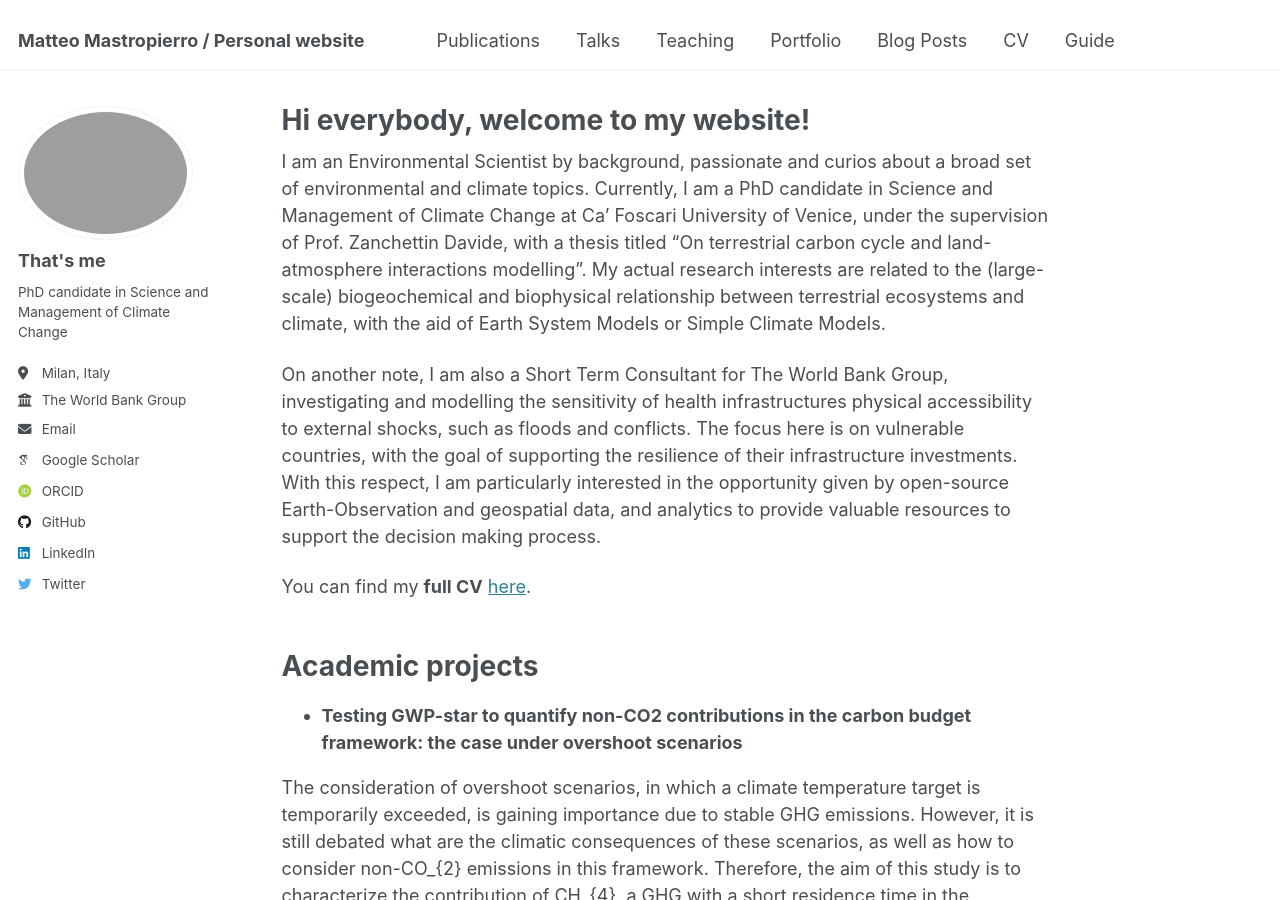
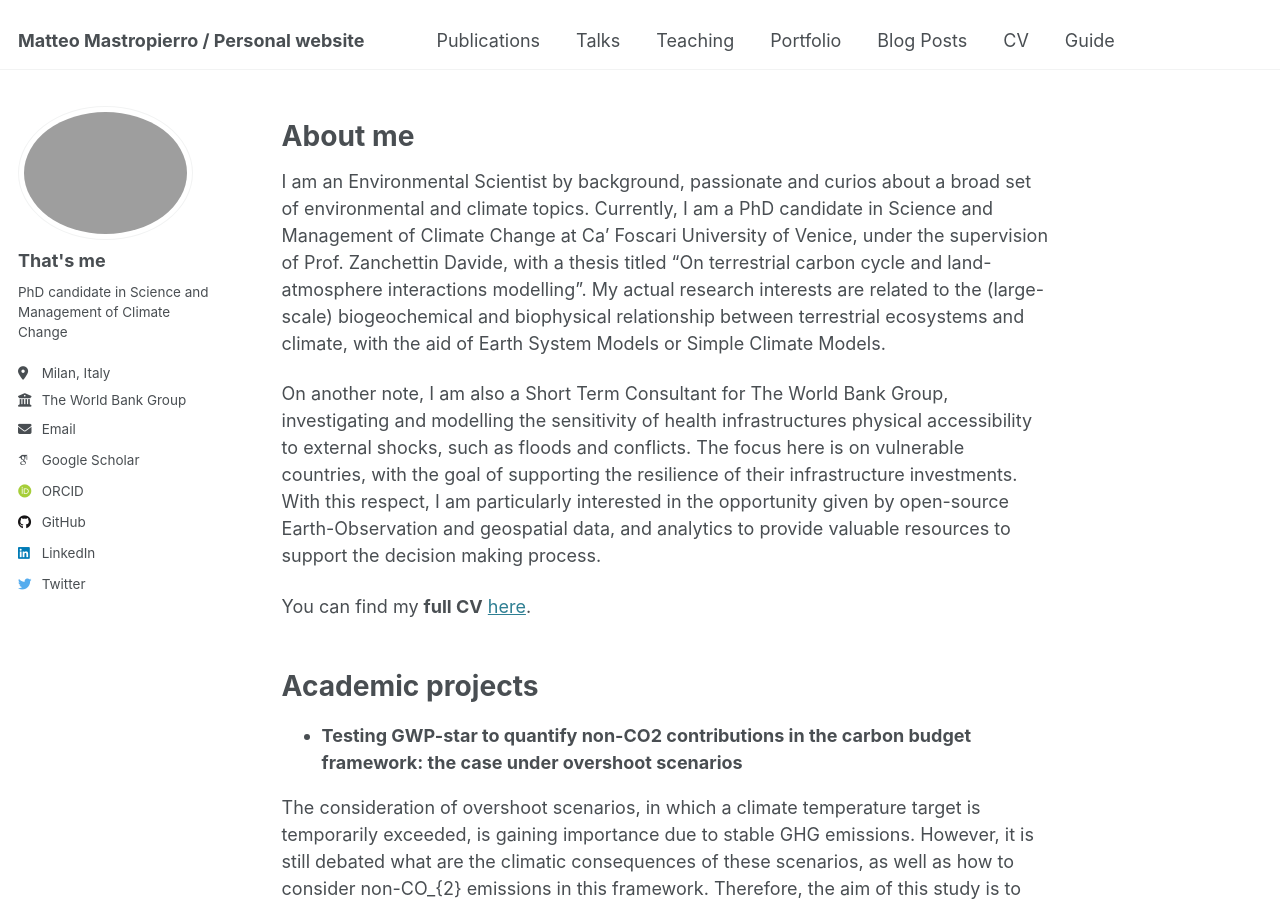
Before and after one commit to Matteo-Mastro/Matteo-Mastro.github.io, a Jekyll site: the page built from _pages/about.md, in a window 1280 px wide and 900 px high. Built offline with Jekyll 4.4.1, drawn with Linux system fonts in a browser that asks for light colours; some web fonts are replaced.

Commit message:
Update about.md

```diff
--- a/_pages/about.md
+++ b/_pages/about.md
@@ -1,12 +1,14 @@
 ---
 permalink: /
-title: "Hi everybody, welcome to my website!"
+title: ""
 author_profile: true
 redirect_from:
   - /about/
   - /about.html
 ---
 
+About me
+======
 
 I am an Environmental Scientist by background, passionate and curios about a broad set of environmental and climate topics.
 Currently, I am a PhD candidate in Science and Management of Climate Change at Ca' Foscari University of Venice, under the supervision of Prof. Zanchettin Davide, with a thesis titled "On terrestrial carbon cycle and land-atmosphere interactions modelling".
```
